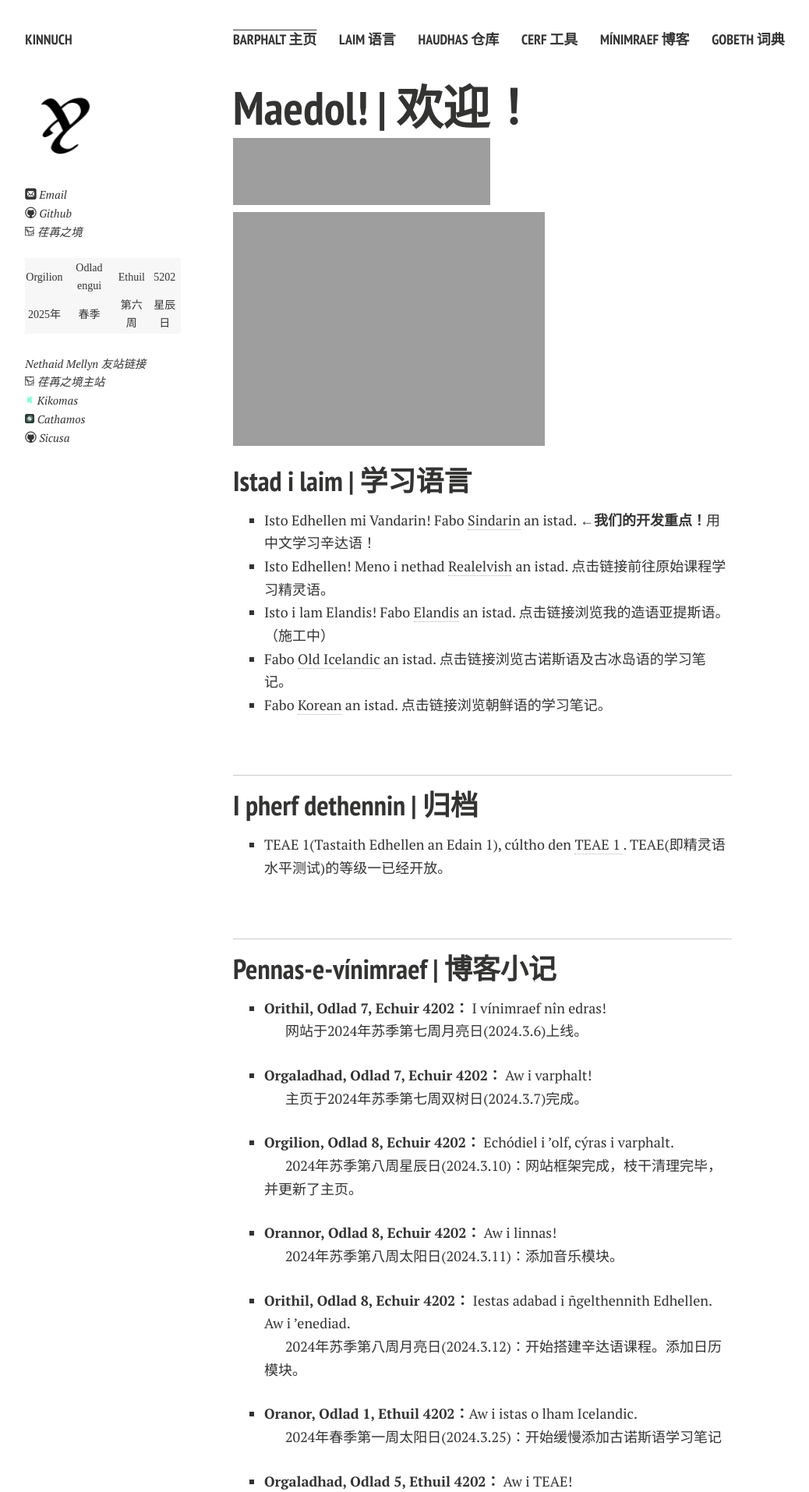
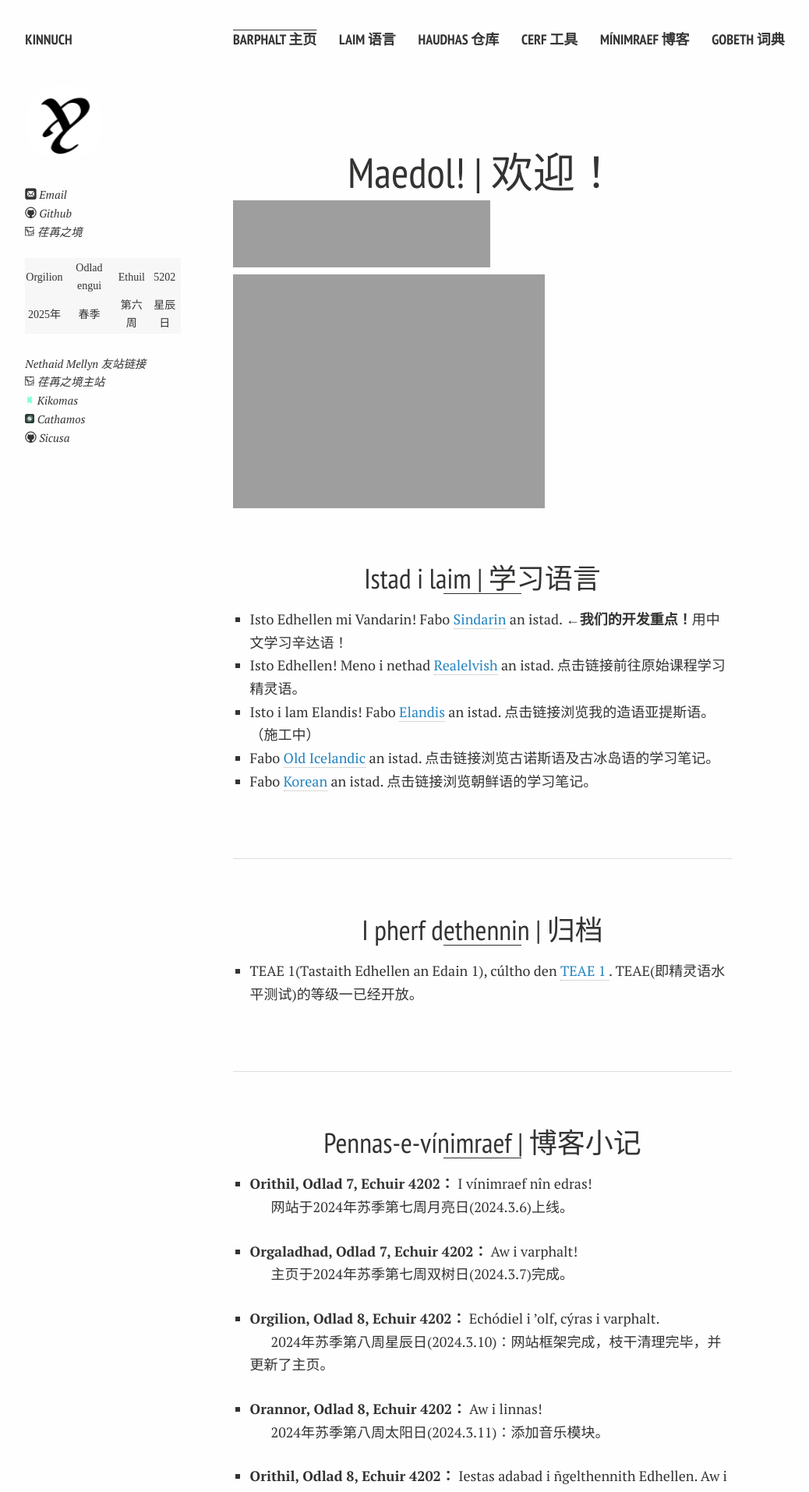
Before and after one commit to Kinnuch/kinnuch.github.io, a Jekyll site: the page built from index.md, in a window 1280 px wide. Shown: the top 1914 px of the page at 78% size, without its empty margins (21-1059 px from the left). Built offline with Jekyll 4.4.1, drawn with Linux system fonts in a browser that asks for light colours; nearby versions of some CDN libraries; comment, search, counter and statistics services are not loaded; a style sheet for code colours, icons or effects is not loaded; our own code applies the rules of GitHub Pages for plain Markdown files; grey boxes are pictures that could not be loaded.

Commit message:
Update page.html

```diff
--- a/_layouts/page.html
+++ b/_layouts/page.html
@@ -22,9 +22,7 @@
   gtag('config', 'G-T5N5JY1E21');
 </script>
 
-{% if page.css %}
-  <link rel="stylesheet" href="/assets/css/{{ page.css }}">
-{% endif %}
+<link rel="stylesheet" href="/assets/css/whitey.css">
 
 </head>
 
```
